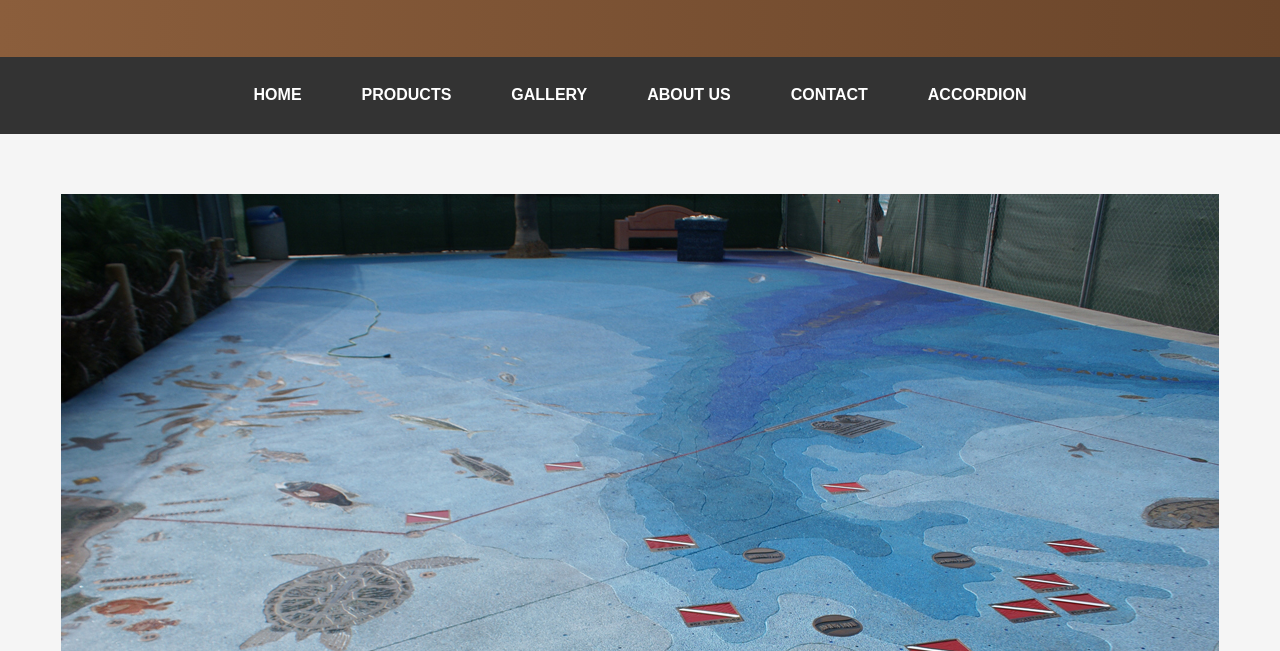
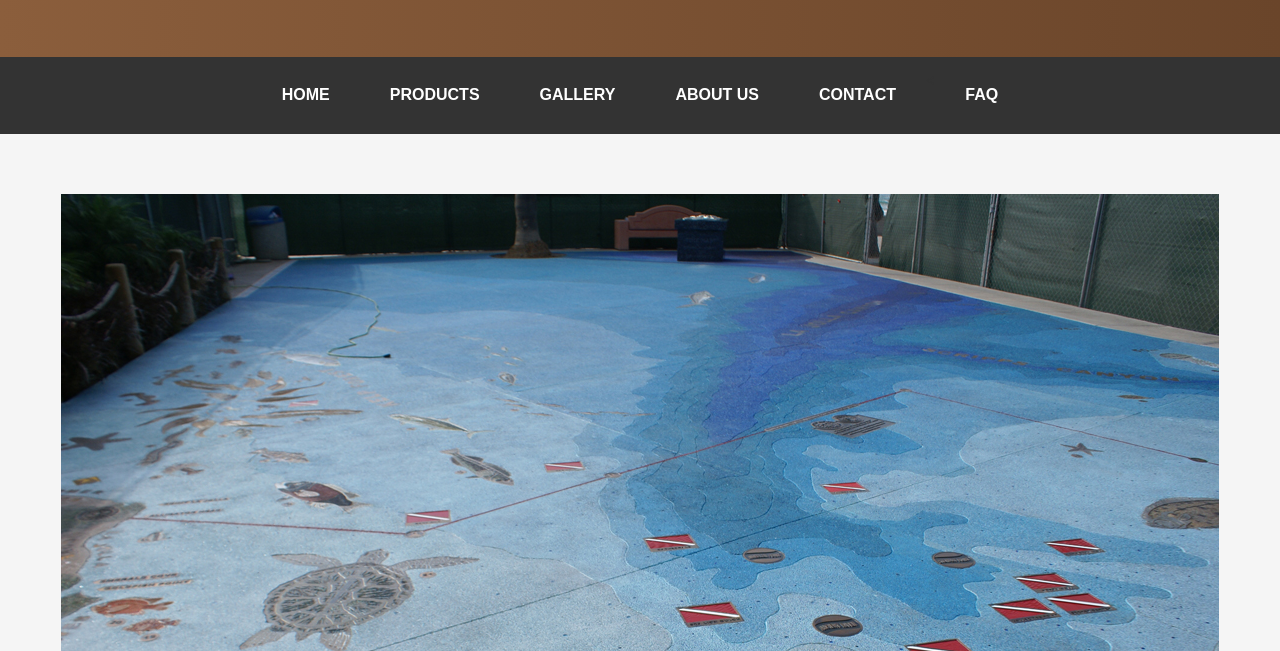
Before and after one commit to FabianL91/CreativeBronzeDesigns, a plain HTML site: page products.html in a window 1280 px wide. Shown: the part 149-800 px from the top of the page. Drawn offline with Linux system fonts and the light colour scheme.

Commit message:
Update products.html

```diff
--- a/products.html
+++ b/products.html
@@ -19,7 +19,7 @@
         <a href="gallery.html">Gallery</a>
         <a href="about.html">About Us</a>
         <a href="contact.html">Contact</a>
-        <a href="accordion.html">Accordion</a>
+        <<a href="FAQ.html">FAQ</a>
     </div>
 
     <div class="container">
```
